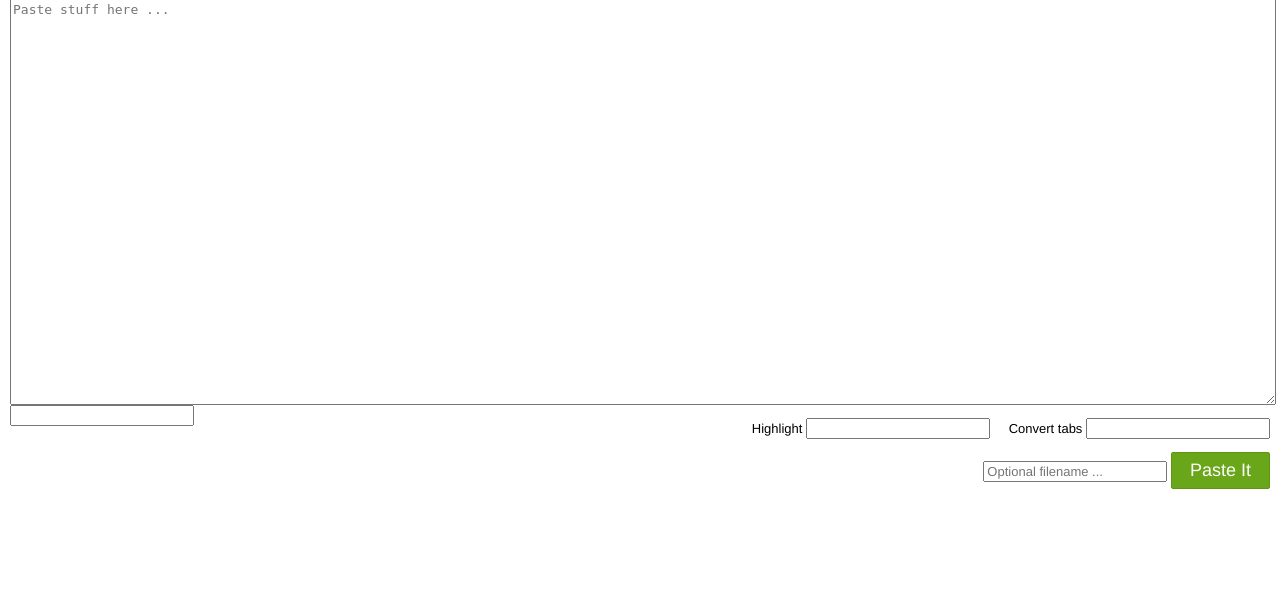
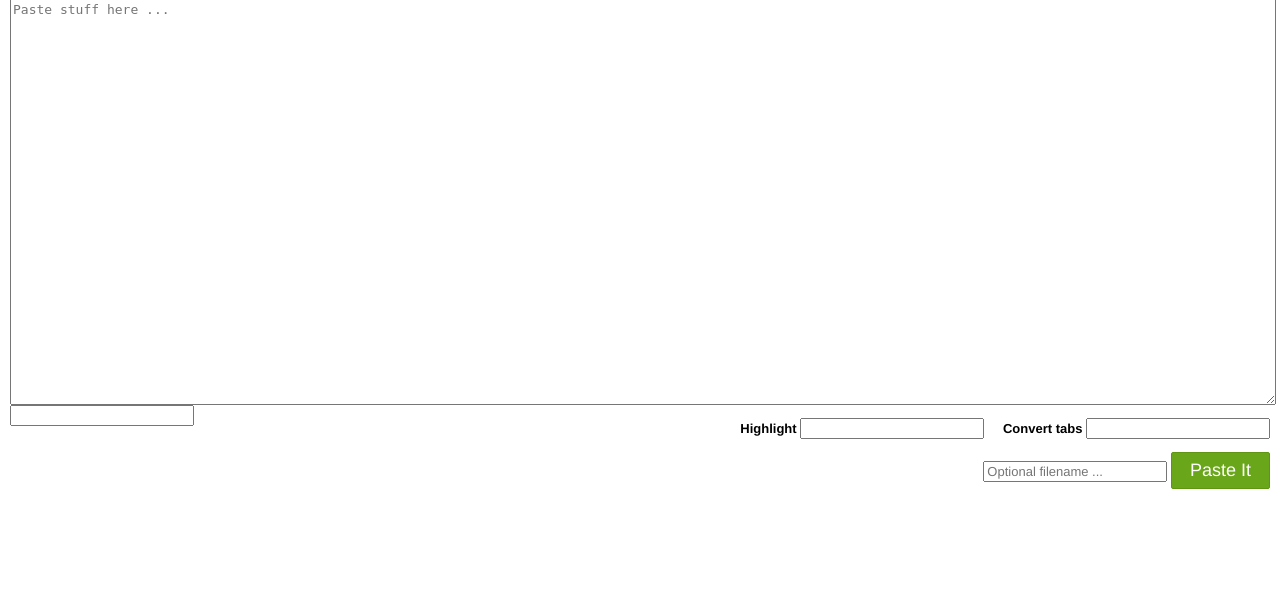
Before and after one commit to ryanc/pastebin, a PHP site: template views/new.twig in a window 1280 px wide. Shown: the part 64-672 px from the top of the page. Run offline with PHP 8.4, Linux system fonts and the light colour scheme; the template is opened without the code that fills it, so the values that code supplies are empty; form fields are guessed from the names that the template uses; some libraries are stand-ins or nearby versions.

Commit message:
Make the labels bold.

```diff
--- a/less/style.less
+++ b/less/style.less
@@ -184,3 +184,7 @@ button:active {
 span.group {
   margin-left: 15px;
 }
+
+label {
+  font-weight: bold;
+}
--- a/web/css/style.css
+++ b/web/css/style.css
@@ -242,3 +242,6 @@ button:active {
 span.group {
   margin-left: 15px;
 }
+label {
+  font-weight: bold;
+}
```
